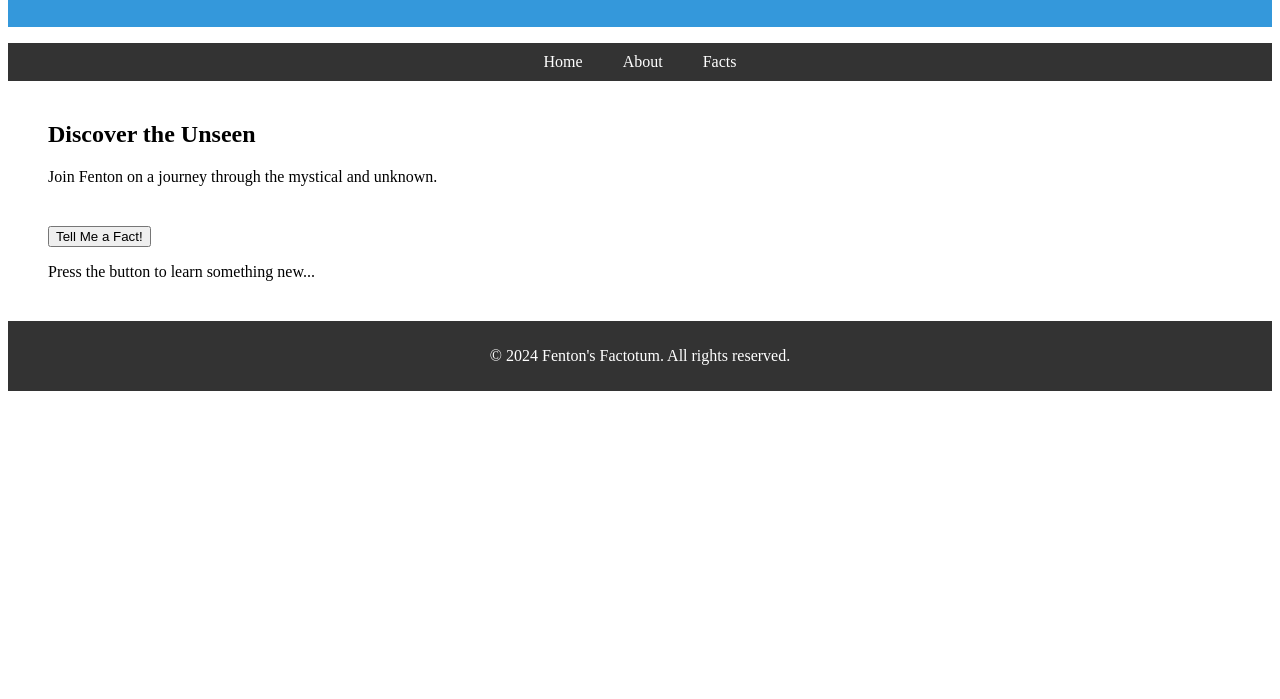
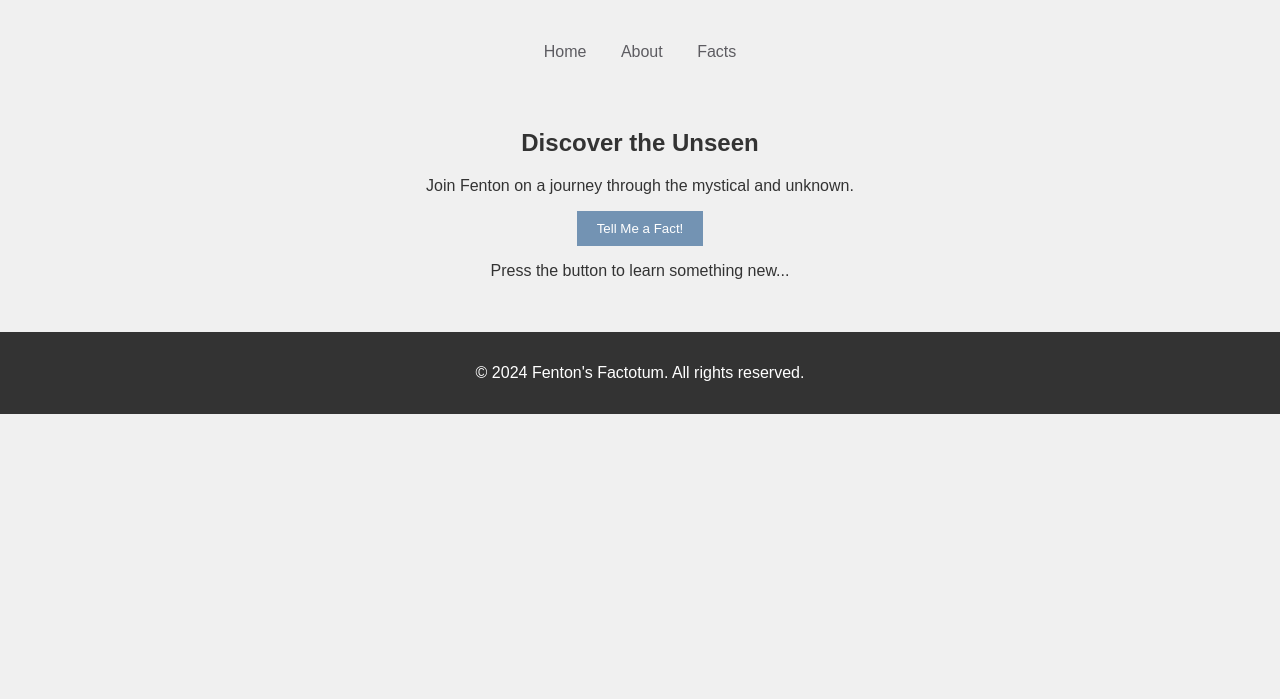
Before and after one commit to Osamu01/osamu01.github.io, a plain HTML site: page index.html in a window 1280 px wide. Shown: the part 101-800 px from the top of the page. Drawn offline with Linux system fonts and the light colour scheme; a script that the page names is missing.

Commit message:
Update style.css

```diff
--- a/style.css
+++ b/style.css
@@ -1,37 +1,46 @@
-/* styles.css */
-
-/* Basic styles for the header */
-header {
-    text-align: center;
-    background-color: #3498db;
-    color: #fff;
-    padding: 20px;
+body {
+    font-family: 'Gothic A1', sans-serif;
+    background-color: #f0f0f0;
+    color: #333;
+    margin: 0;
+    padding: 0;
 }
 
-/* Navigation styles */
-nav ul {
-    list-style-type: none;
-    display: flex;
-    justify-content: center;
-    background-color: #333;
-    padding: 10px;
+header, nav, main, footer {
+    text-align: center;
+    padding: 1em;
 }
 
-nav a {
-    text-decoration: none;
-    color: #fff;
-    margin: 0 20px;
+nav ul {
+    list-style: none;
+    padding: 0;
 }
 
-/* Section styles */
-section {
-    margin: 40px;
+nav ul li {
+    display: inline;
+    margin: 0 15px;
 }
 
-/* Footer styles */
+nav ul li a {
+    text-decoration: none;
+    color: #5D5C61;
+}
+
+#factButton {
+    background-color: #7393B3;
+    color: #fff;
+    border: none;
+    padding: 10px 20px;
+    cursor: pointer;
+    transition: background-color 0.3s;
+}
+
+#factButton:hover {
+    background-color: #557A95;
+}
+
 footer {
-    text-align: center;
-    padding: 10px;
+    margin-top: 20px;
     background-color: #333;
     color: #fff;
 }
```
